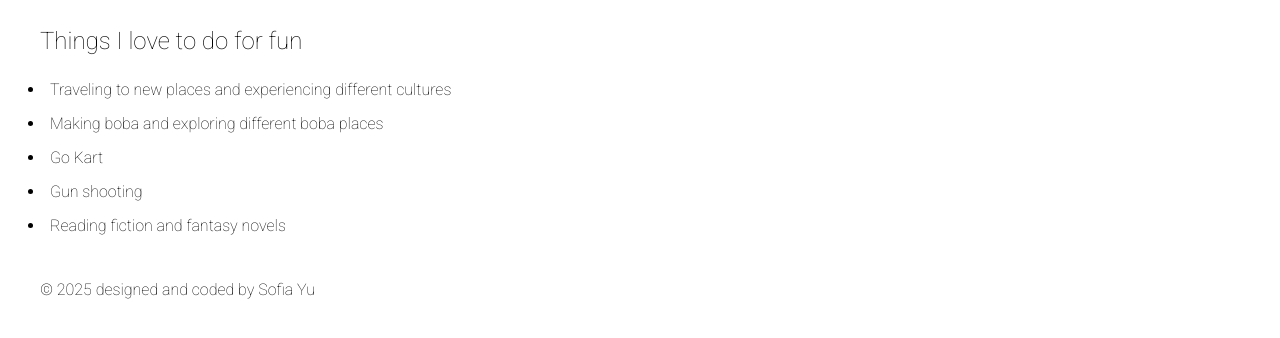
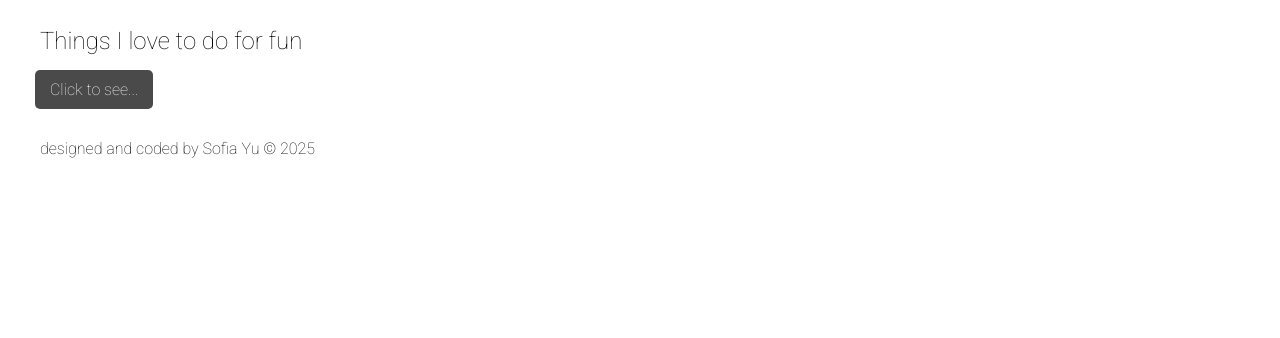
Before and after one commit to nihansofia0127/Sofia_Yu_personal_website, a plain HTML site: page views/fun.html in a window 1280 px wide. Shown: the part 130-468 px from the top of the page. Drawn offline with Linux system fonts and the light colour scheme.

Commit message:
step 3 done

```diff
--- a/static/script.js
+++ b/static/script.js
@@ -40,8 +40,8 @@ function findTheBanana(arr) {
         }
     }
 }
-findTheBanana(L1);
-findTheBanana(L2);
+// findTheBanana(L1);
+// findTheBanana(L2);
 
 
 function forEachFindTheBanana(arr) {
@@ -52,8 +52,8 @@ function forEachFindTheBanana(arr) {
     });
 }
 
-forEachFindTheBanana(L1);
-forEachFindTheBanana(L2);
+// forEachFindTheBanana(L1);
+// forEachFindTheBanana(L2);
 
 
 function greetingFunc() {
@@ -77,6 +77,31 @@ function greetingFunc() {
     }
 }
 
-window.onload = greetingFunc;
+// window.onload = greetingFunc;
 
-greetingFunc();
+// greetingFunc();s
+
+
+function addYear() {
+    var currentYear = new Date().getFullYear();
+    var yearElement = document.getElementById("copyYear");
+    if (yearElement) {
+        yearElement.innerHTML = "designed and coded by Sofia Yu &copy; " + currentYear;
+    }
+}
+
+function showList() {
+    var list = document.getElementById("funList");
+    var button = document.getElementById("showListButton");
+
+    if (list && button) {
+        list.style.display = "block"; // show the list
+        button.style.display = "none"; // hide the button
+    }
+}
+
+
+window.onload = function() {
+    greetingFunc();
+    addYear();
+};
--- a/static/style.css
+++ b/static/style.css
@@ -53,3 +53,22 @@ form, form * {
     margin: 0 auto;
     text-align: center;
 }
+
+#funList {
+    display: none; /* Hide the list initially */
+    margin-top: 10px;
+}
+
+#showListButton {
+    background-color: #4A4A4A;
+    color: white;
+    border: none;
+    padding: 10px 15px;
+    cursor: pointer;
+    font-size: 16px;
+    border-radius: 5px;
+}
+
+#showListButton:hover {
+    background-color: #2E2E2E;
+}
--- a/views/fun.html
+++ b/views/fun.html
@@ -26,7 +26,8 @@
 
     <div class="main">
         <h2>Things I love to do for fun</h2>
-        <ul>
+        <button id="showListButton" onclick="showList()">Click to see...</button>
+        <ul id="funList">
             <li>Traveling to new places and experiencing different cultures</li>
             <li>Making boba and exploring different boba places</li>
             <li>Go Kart</li>
@@ -36,7 +37,7 @@
     </div>
 
     <footer>
-        <p>&copy; 2025 designed and coded by Sofia Yu</p>
+        <p id="copyYear">designed and coded by Sofia Yu &copy;</p>
     </footer>
 </body>
 </html>
```
Also changed, not shown: index.html (+2 -1 lines), views/contact.html (+1 -1 lines), views/cv.html (+1 -1 lines).
